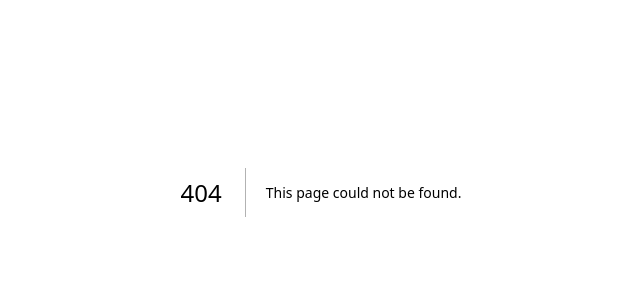
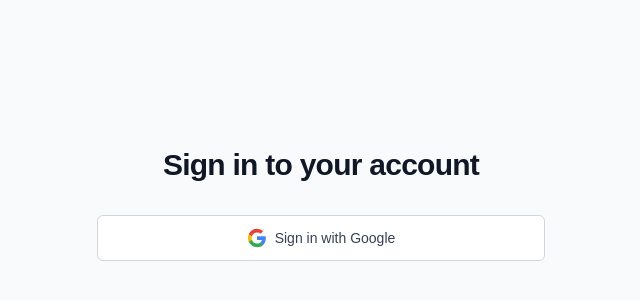
Before and after one commit to mpltr/mullet, a Next.js app: page /login in a window 1280 px wide. Before the commit this address had no page. Shown: the part 208-508 px from the top of the page, without its empty margins (319-959 px from the left). Built offline with nearby package versions, Linux system fonts and the light colour scheme; no server answers.

Commit message:
firebase auth added

```diff
--- /dev/null
+++ b/src/components/withAuth.tsx
@@ -0,0 +1,34 @@
+import { useEffect } from 'react';
+import { useRouter } from 'next/router';
+import { useAuth } from '../contexts/AuthContext';
+
+export function withAuth<P extends object>(WrappedComponent: React.ComponentType<P>) {
+  const AuthenticatedComponent = (props: P) => {
+    const { user, loading } = useAuth();
+    const router = useRouter();
+
+    useEffect(() => {
+      if (!loading && !user) {
+        router.push('/login');
+      }
+    }, [user, loading, router]);
+
+    if (loading) {
+      return (
+        <div className="min-h-screen flex items-center justify-center">
+          <div className="text-lg">Loading...</div>
+        </div>
+      );
+    }
+
+    if (!user) {
+      return null;
+    }
+
+    return <WrappedComponent {...props} />;
+  };
+
+  AuthenticatedComponent.displayName = `withAuth(${WrappedComponent.displayName || WrappedComponent.name})`;
+
+  return AuthenticatedComponent;
+}
--- /dev/null
+++ b/src/contexts/AuthContext.tsx
@@ -0,0 +1,64 @@
+import React, { createContext, useContext, useEffect, useState } from 'react';
+import {
+  User,
+  signInWithPopup,
+  signOut,
+  onAuthStateChanged
+} from 'firebase/auth';
+import { auth, googleProvider } from '../lib/firebase';
+
+interface AuthContextType {
+  user: User | null;
+  loading: boolean;
+  loginWithGoogle: () => Promise<void>;
+  logout: () => Promise<void>;
+}
+
+const AuthContext = createContext<AuthContextType | undefined>(undefined);
+
+export function useAuth(): AuthContextType {
+  const context = useContext(AuthContext);
+  if (context === undefined) {
+    throw new Error('useAuth must be used within an AuthProvider');
+  }
+  return context;
+}
+
+interface AuthProviderProps {
+  children: React.ReactNode;
+}
+
+export function AuthProvider({ children }: AuthProviderProps) {
+  const [user, setUser] = useState<User | null>(null);
+  const [loading, setLoading] = useState(true);
+
+  useEffect(() => {
+    const unsubscribe = onAuthStateChanged(auth, (user) => {
+      setUser(user);
+      setLoading(false);
+    });
+
+    return unsubscribe;
+  }, []);
+
+  const loginWithGoogle = async (): Promise<void> => {
+    await signInWithPopup(auth, googleProvider);
+  };
+
+  const logout = async (): Promise<void> => {
+    await signOut(auth);
+  };
+
+  const value: AuthContextType = {
+    user,
+    loading,
+    loginWithGoogle,
+    logout,
+  };
+
+  return (
+    <AuthContext.Provider value={value}>
+      {children}
+    </AuthContext.Provider>
+  );
+}
--- /dev/null
+++ b/src/lib/firebase.ts
@@ -0,0 +1,16 @@
+import { initializeApp } from "firebase/app";
+import { getAuth, GoogleAuthProvider } from "firebase/auth";
+
+const firebaseConfig = {
+  apiKey: "AIzaSyApogsECUaNtSsAddiiRcYZ7MNhRZXYK4E",
+  authDomain: "mullet-3f113.firebaseapp.com",
+  projectId: "mullet-3f113",
+  storageBucket: "mullet-3f113.firebasestorage.app",
+  messagingSenderId: "139867870900",
+  appId: "1:139867870900:web:6544de9e968bc8ce4de9e1"
+};
+
+const app = initializeApp(firebaseConfig);
+export const auth = getAuth(app);
+export const googleProvider = new GoogleAuthProvider();
+export default app;
--- a/src/pages/_app.tsx
+++ b/src/pages/_app.tsx
@@ -1,6 +1,11 @@
 import "@/styles/globals.css";
 import type { AppProps } from "next/app";
+import { AuthProvider } from "../contexts/AuthContext";
 
 export default function App({ Component, pageProps }: AppProps) {
-  return <Component {...pageProps} />;
+  return (
+    <AuthProvider>
+      <Component {...pageProps} />
+    </AuthProvider>
+  );
 }
--- a/src/pages/index.tsx
+++ b/src/pages/index.tsx
@@ -1,5 +1,7 @@
 import Image from "next/image";
 import { Geist, Geist_Mono } from "next/font/google";
+import { withAuth } from "../components/withAuth";
+import { useAuth } from "../contexts/AuthContext";
 
 const geistSans = Geist({
   variable: "--font-geist-sans",
@@ -11,12 +13,22 @@ const geistMono = Geist_Mono({
   subsets: ["latin"],
 });
 
-export default function Home() {
+function Home() {
+  const { user, logout } = useAuth();
   return (
     <div
       className={`${geistSans.className} ${geistMono.className} font-sans grid grid-rows-[20px_1fr_20px] items-center justify-items-center min-h-screen p-8 pb-20 gap-16 sm:p-20`}
     >
       <main className="flex flex-col gap-[32px] row-start-2 items-center sm:items-start">
+        <div className="w-full flex justify-between items-center">
+          <span className="text-sm text-gray-600">Welcome, {user?.email}</span>
+          <button
+            onClick={() => logout()}
+            className="px-4 py-2 text-sm bg-red-600 text-white rounded hover:bg-red-700"
+          >
+            Logout
+          </button>
+        </div>
         <Image
           className="dark:invert"
           src="/next.svg"
@@ -113,3 +125,5 @@ export default function Home() {
     </div>
   );
 }
+
+export default withAuth(Home);
--- /dev/null
+++ b/src/pages/login.tsx
@@ -0,0 +1,69 @@
+import { useState, useEffect } from 'react';
+import { useRouter } from 'next/router';
+import { useAuth } from '../contexts/AuthContext';
+
+export default function Login() {
+  const [error, setError] = useState('');
+  const [loading, setLoading] = useState(false);
+  const { loginWithGoogle, user } = useAuth();
+  const router = useRouter();
+
+  useEffect(() => {
+    if (user) {
+      router.push('/');
+    }
+  }, [user, router]);
+
+  if (user) {
+    return null;
+  }
+
+  const handleGoogleLogin = async () => {
+    setError('');
+    setLoading(true);
+
+    try {
+      await loginWithGoogle();
+      router.push('/');
+    } catch (error: any) {
+      setError(error.message || 'Failed to login with Google');
+    } finally {
+      setLoading(false);
+    }
+  };
+
+  return (
+    <div className="min-h-screen flex items-center justify-center bg-gray-50">
+      <div className="max-w-md w-full space-y-8">
+        <div>
+          <h2 className="mt-6 text-center text-3xl font-bold tracking-tight text-gray-900">
+            Sign in to your account
+          </h2>
+        </div>
+        <div className="mt-8 space-y-6">
+          {error && (
+            <div className="rounded-md bg-red-50 p-4">
+              <div className="text-sm text-red-700">{error}</div>
+            </div>
+          )}
+
+          <div>
+            <button
+              onClick={handleGoogleLogin}
+              disabled={loading}
+              className="group relative w-full flex justify-center items-center py-3 px-4 border border-gray-300 text-sm font-medium rounded-md text-gray-700 bg-white hover:bg-gray-50 focus:outline-none focus:ring-2 focus:ring-offset-2 focus:ring-blue-500 disabled:opacity-50"
+            >
+              <svg className="w-5 h-5 mr-2" viewBox="0 0 24 24">
+                <path fill="#4285F4" d="M22.56 12.25c0-.78-.07-1.53-.2-2.25H12v4.26h5.92c-.26 1.37-1.04 2.53-2.21 3.31v2.77h3.57c2.08-1.92 3.28-4.74 3.28-8.09z"/>
+                <path fill="#34A853" d="M12 23c2.97 0 5.46-.98 7.28-2.66l-3.57-2.77c-.98.66-2.23 1.06-3.71 1.06-2.86 0-5.29-1.93-6.16-4.53H2.18v2.84C3.99 20.53 7.7 23 12 23z"/>
+                <path fill="#FBBC05" d="M5.84 14.09c-.22-.66-.35-1.36-.35-2.09s.13-1.43.35-2.09V7.07H2.18C1.43 8.55 1 10.22 1 12s.43 3.45 1.18 4.93l2.85-2.22.81-.62z"/>
+                <path fill="#EA4335" d="M12 5.38c1.62 0 3.06.56 4.21 1.64l3.15-3.15C17.45 2.09 14.97 1 12 1 7.7 1 3.99 3.47 2.18 7.07l3.66 2.84c.87-2.6 3.3-4.53 6.16-4.53z"/>
+              </svg>
+              {loading ? 'Signing in...' : 'Sign in with Google'}
+            </button>
+          </div>
+        </div>
+      </div>
+    </div>
+  );
+}
```
Also changed, not shown: package.json (+7 -6 lines), 1 other file (tests, documents, lock files or other folders).
